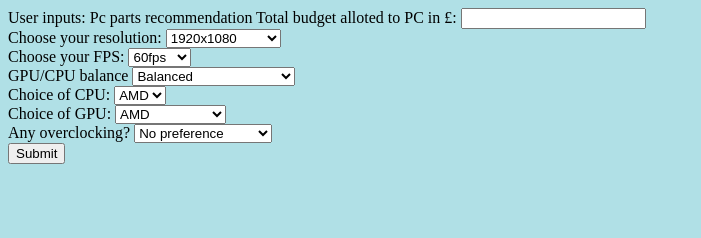
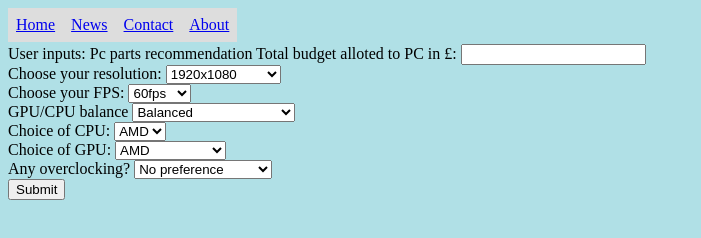
Before and after one commit to Tsangington/Pc-Recommender, a website: page index.html in a window 1280 px wide. Shown: the whole page, without its empty margins (0-701 px from the left). Drawn offline with Linux system fonts and the light colour scheme.

Commit message:
Added vertical navigation bar

```diff
--- a/index.html
+++ b/index.html
@@ -9,6 +9,12 @@
 
 </head>
 <body>
+    <ul>
+        <li><a href="#home">Home</a></li>
+        <li><a href="#news">News</a></li>
+        <li><a href="#contact">Contact</a></li>
+        <li><a href="#about">About</a></li>
+    </ul><br><br>
     User inputs: Pc parts recommendation
     <label for="budget">Total budget alloted to PC in £:</label>
     <input type="number" id="budget" name="budget">
--- a/public/css/main.css
+++ b/public/css/main.css
@@ -1,3 +1,17 @@
+ul {
+  list-style-type: none;
+  margin: 0;
+  padding: 0;
+}
+li {
+  float: left;
+}
+
+a {
+  display: block;
+  padding: 8px;
+  background-color: #dddddd;
+}
 body {
     background-color: powderblue;
 }
--- a/server.js
+++ b/server.js
@@ -1,3 +1,4 @@
+
 const path = require('path')
 const express = require('express')
 const app = express()
```
Also changed, not shown: 1 other file. Lines whose indentation alone changed are shown as unchanged.
